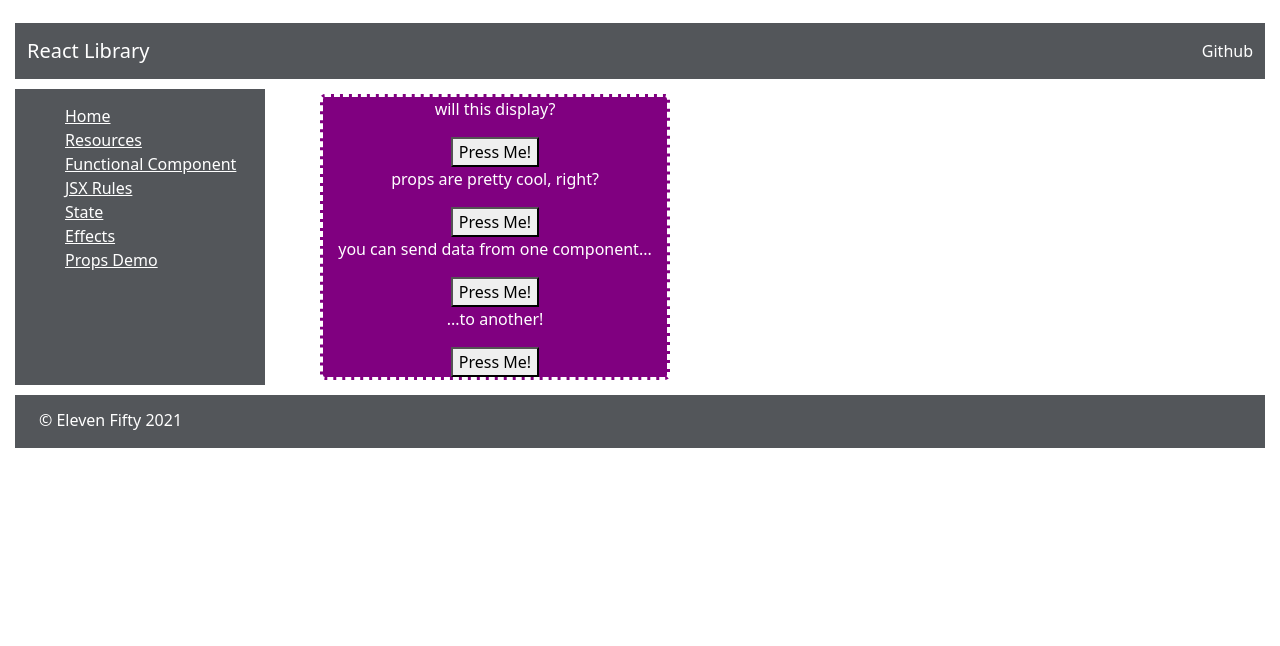
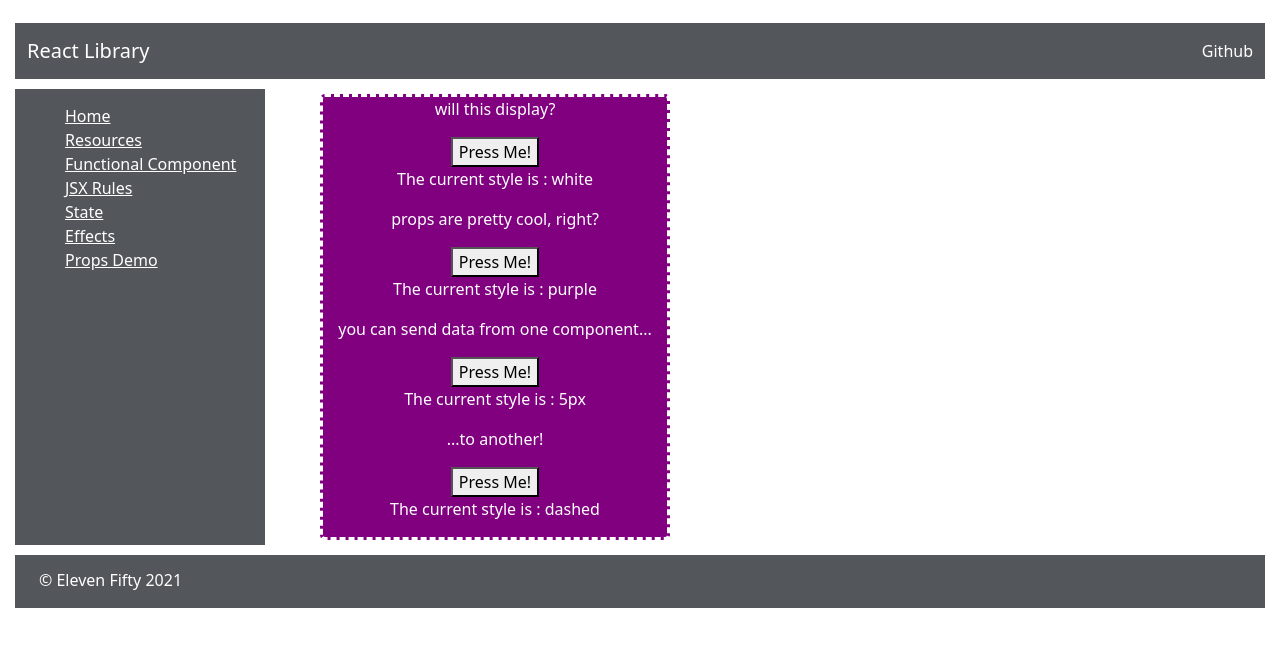
Before and after one commit to darahdesigner/react-fundamentals, a React (Create React App) app: page /propsdemo in a window 1280 px wide. Shown: the top 646 px of the page. Built offline with nearby package versions, Linux system fonts and the light colour scheme.

Commit message:
multi-level props 6.6 complete

```diff
--- a/src/components/concepts/PropsDemo.js
+++ b/src/components/concepts/PropsDemo.js
@@ -39,10 +39,10 @@ const PropsDemo = () => {
         <div className='main'>
             <div className='mainDiv'>
                 <div style={styles}>
-                <FunctionalComponent string='will this display?' function={toggleColor} />
-                <FunctionalComponent string='props are pretty cool, right?' function={toggleBackgroundColor} />
-                <FunctionalComponent string='you can send data from one component...' function={toggleBorderRadius} />
-                <FunctionalComponent string='...to another!' function={toggleBorderStyle} />
+                <FunctionalComponent string='will this display?' function={toggleColor} selectedStyle={ color } />
+                <FunctionalComponent string='props are pretty cool, right?' function={toggleBackgroundColor} selectedStyle={ backgroundColor } />
+                <FunctionalComponent string='you can send data from one component...' function={toggleBorderRadius} selectedStyle={ borderRadius } />
+                <FunctionalComponent string='...to another!' function={toggleBorderStyle} selectedStyle={ borderStyle } />
             </div>
         </div>
         </div>
@@ -56,6 +56,15 @@ const FunctionalComponent = (props) => {
         <div>
             <p>{props.string}</p>
             <button onClick={props.function}>Press Me!</button>
+            <TinyComponent selectedStyle={ props.selectedStyle} />
         </div>
     );
 };
+
+const TinyComponent = (props) => {
+    return (
+        <div>
+            <p>The current style is : { props.selectedStyle } </p>
+        </div>
+    )
+}
```
